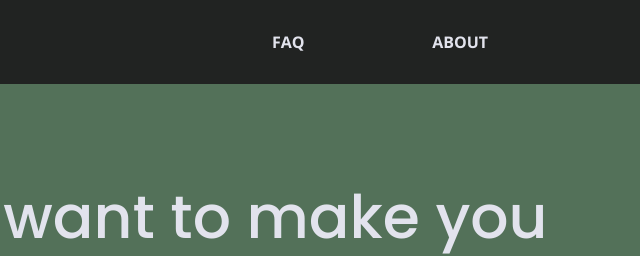
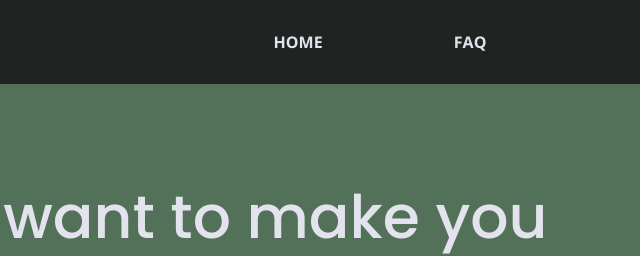
Before and after one commit to NicoleCarlucci/Unplugged-Website-Project, a website: page about/index.html in a window 1280 px wide. Shown: the top 256 px of the page, 600-1240 px from the left. Drawn offline with nearby package versions, Linux system fonts and the light colour scheme.

Commit message:
Nav was edited in about and faq index

```diff
--- a/about/index.html
+++ b/about/index.html
@@ -40,8 +40,8 @@
         <div class="header-divider"></div>
         <nav>
              <ul>
+                 <li><a href="../index.html" target="_blank">HOME</a></li>
                  <li><a href="../faq/index.html" target="_blank">FAQ</a></li>
-                 <li><a href="../about/index.html" target="_blank">ABOUT</a></li>
              </ul>
         </nav>
     </div>
```
Also changed, not shown: faq/index.html (+1 -1 lines).
